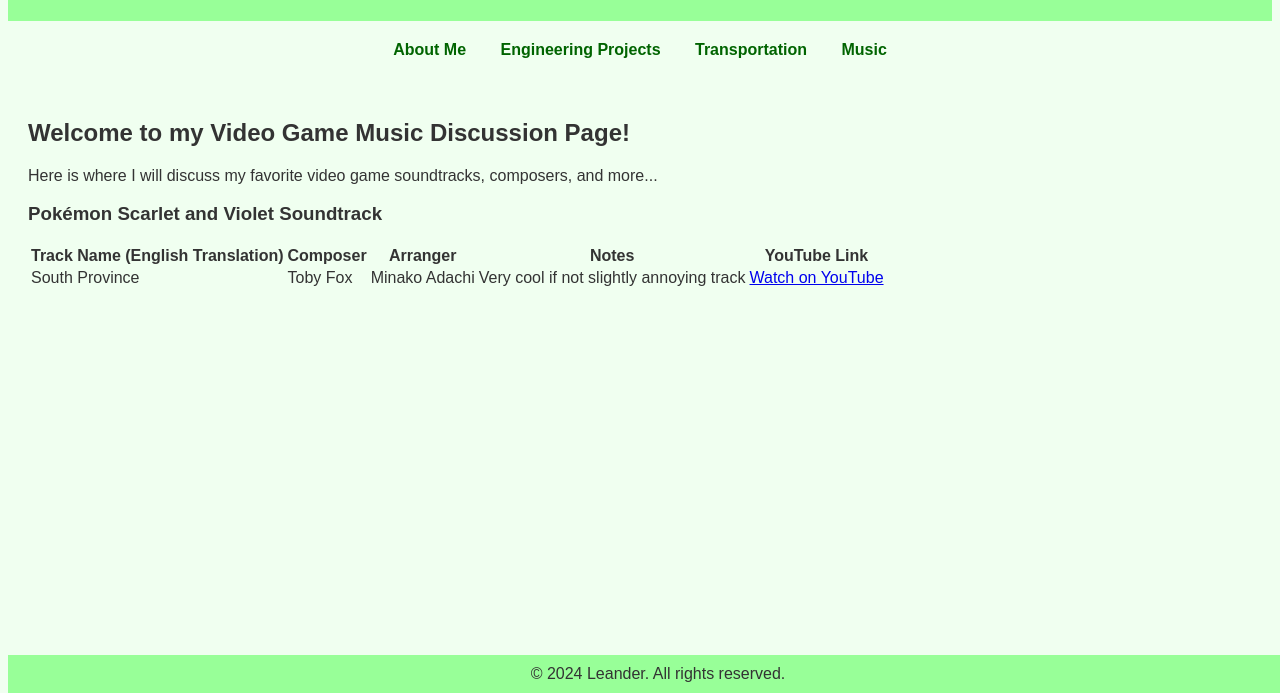
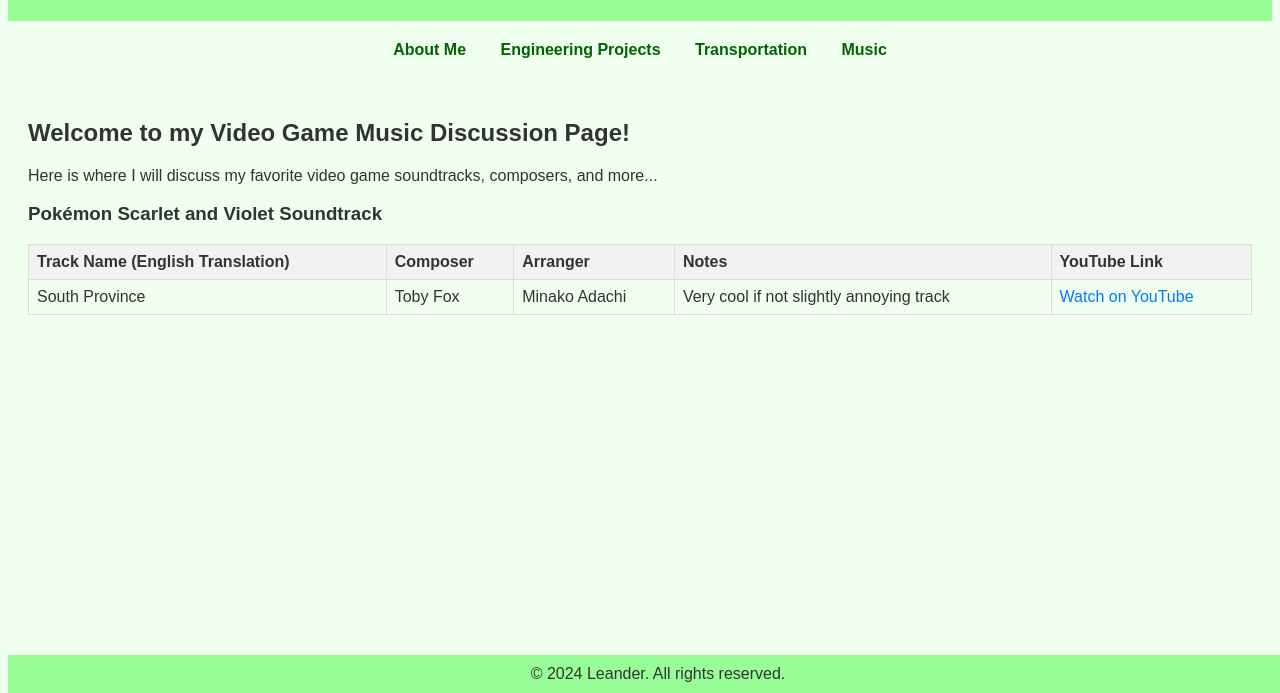
Before and after one commit to leanderm614/LeanMenz, a plain HTML site: page video_game_music.html in a window 1280 px wide. Shown: the part 107-800 px from the top of the page. Drawn offline with Linux system fonts and the light colour scheme.

Commit message:
Update video_game_music.html

```diff
--- a/video_game_music.html
+++ b/video_game_music.html
@@ -5,6 +5,28 @@
     <meta name="viewport" content="width=device-width, initial-scale=1.0">
     <title>Video Game Music Discussion - Leander</title>
     <link rel="stylesheet" href="style.css">
+    <style>
+        table {
+            width: 100%;
+            border-collapse: collapse;
+            margin-bottom: 20px;
+        }
+        table, th, td {
+            border: 1px solid #ddd;
+            padding: 8px;
+            text-align: left;
+        }
+        th {
+            background-color: #f2f2f2;
+        }
+        td a {
+            color: #007bff;
+            text-decoration: none;
+        }
+        td a:hover {
+            text-decoration: underline;
+        }
+    </style>
 </head>
 <body>
     <header>
```
